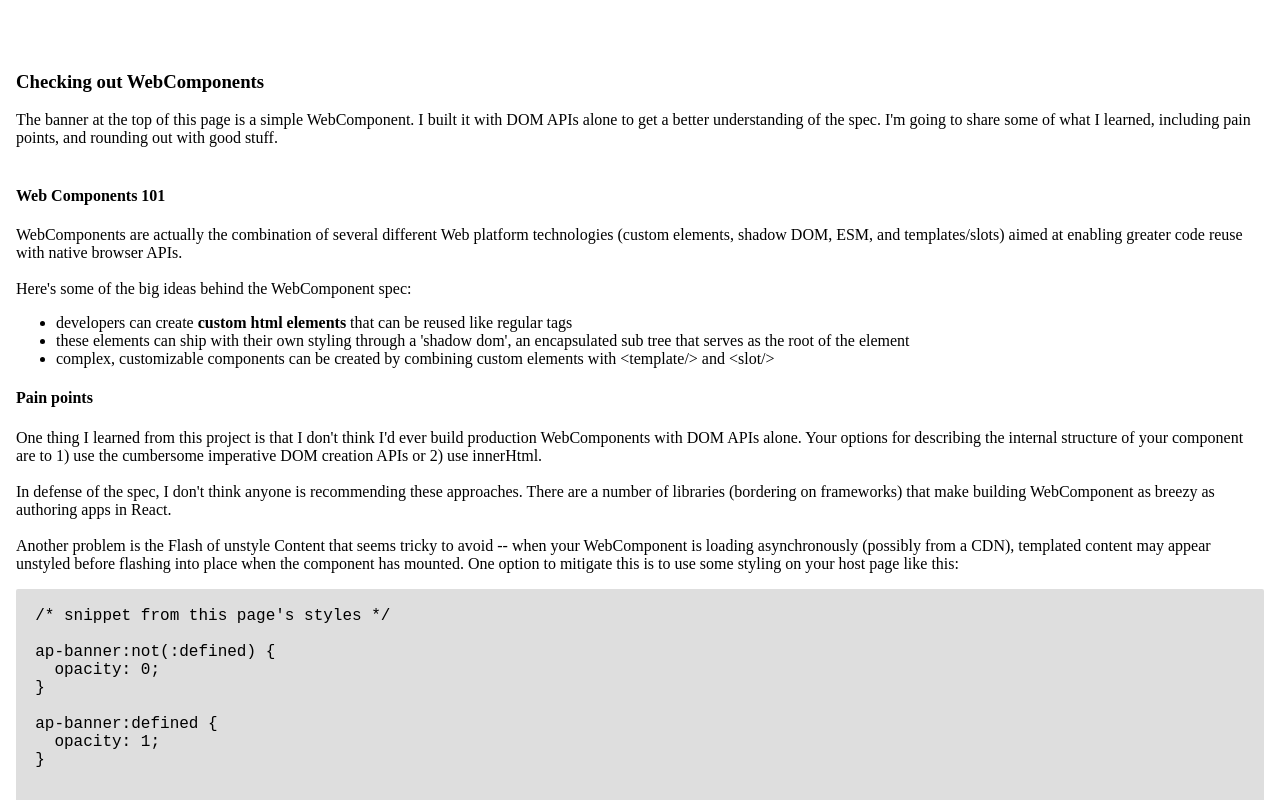
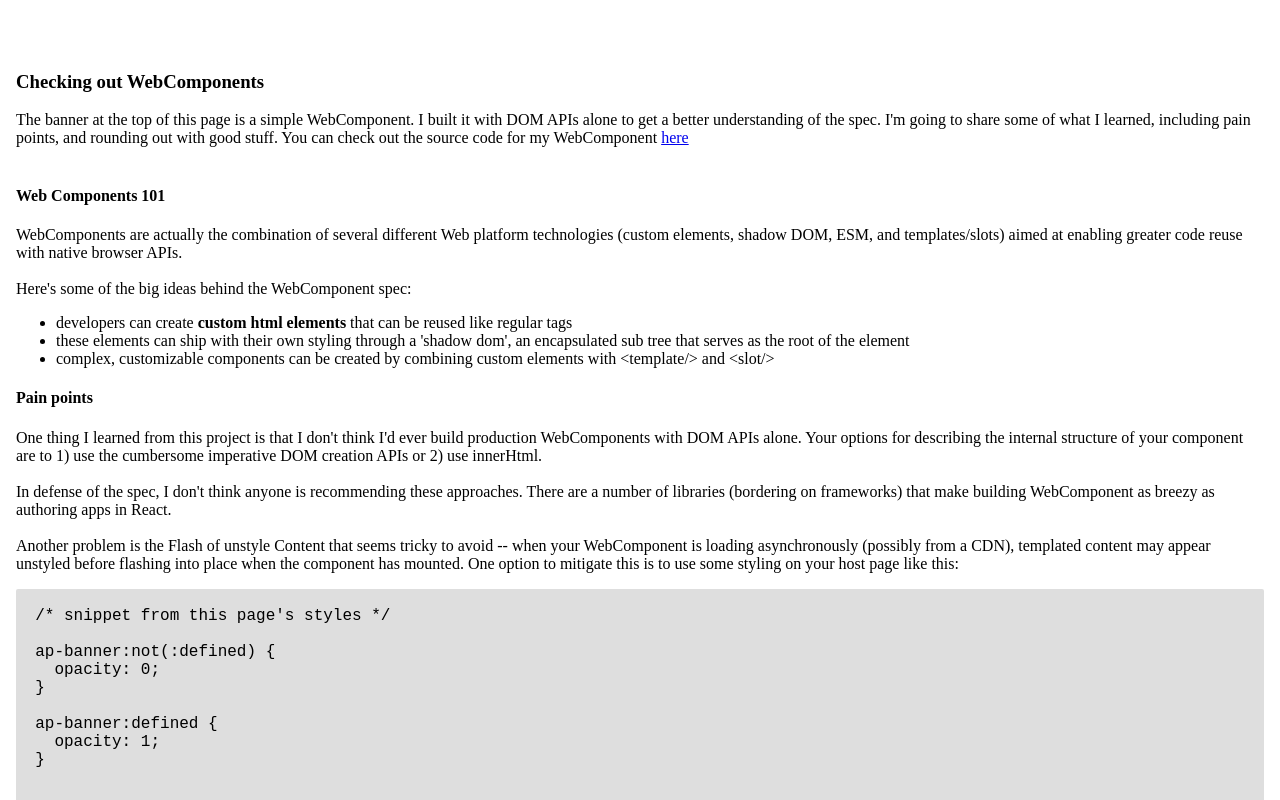
Before and after one commit to animate-object/ap-banner, a website: page public/index.html in a window 1280 px wide. Shown: the top 800 px of the page. Drawn offline with Linux system fonts and the light colour scheme.

Commit message:
one more link

```diff
--- a/public/index.html
+++ b/public/index.html
@@ -40,7 +40,10 @@
       The banner at the top of this page is a simple WebComponent. I built it
       with DOM APIs alone to get a better understanding of the spec. I'm going
       to share some of what I learned, including pain points, and rounding out
-      with good stuff.
+      with good stuff. You can check out the source code for my WebComponent
+      <a href="https://github.com/animate-object/ap-banner" target="_blank"
+        >here</a
+      >
 
       <br /><br />
       <h4>Web Components 101</h4>
```
